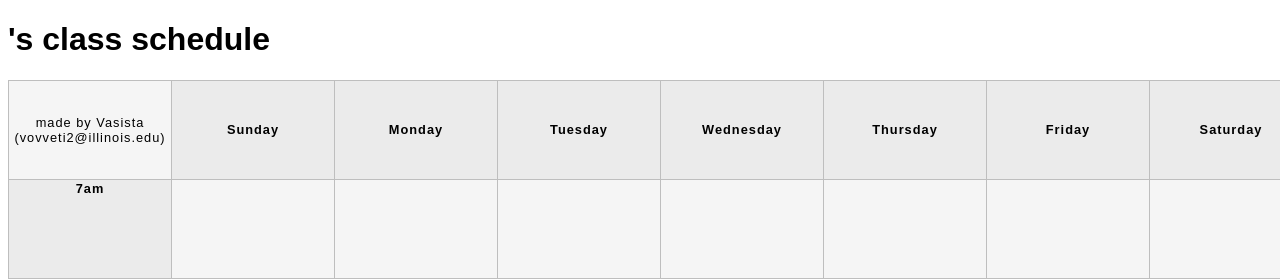
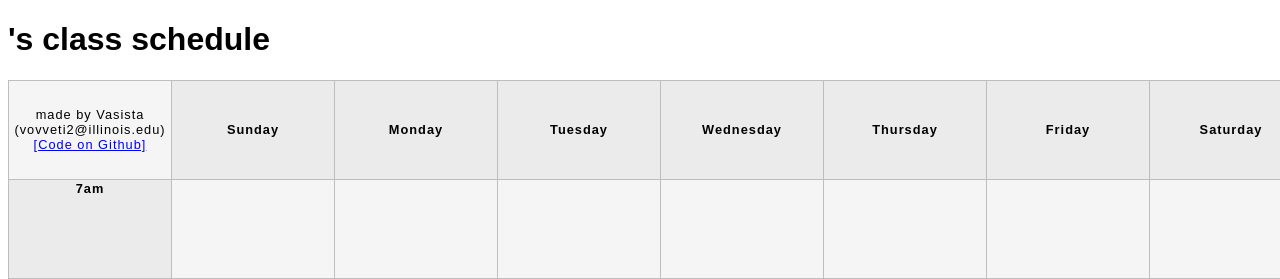
Before and after one commit to TheTripleV/uiuc-course-calendar, a PHP site: page / in a window 1280 px wide. Shown: the top 279 px of the page. Run offline with PHP 8.4, Linux system fonts and the light colour scheme.

Commit message:
Add github link to website

```diff
--- a/index.php
+++ b/index.php
@@ -246,6 +246,7 @@ foreach ($courses as $courseString) {
                 <tr>
                     <td colspan="1">
                         made by Vasista (vovveti2@illinois.edu)
+                        <a href="https://github.com/TheTripleV/uiuc-course-calendar">[Code on Github]</a>
 
                         <?php foreach ($drawableMeetings as $meeting) : ?>
                             <?php
```
